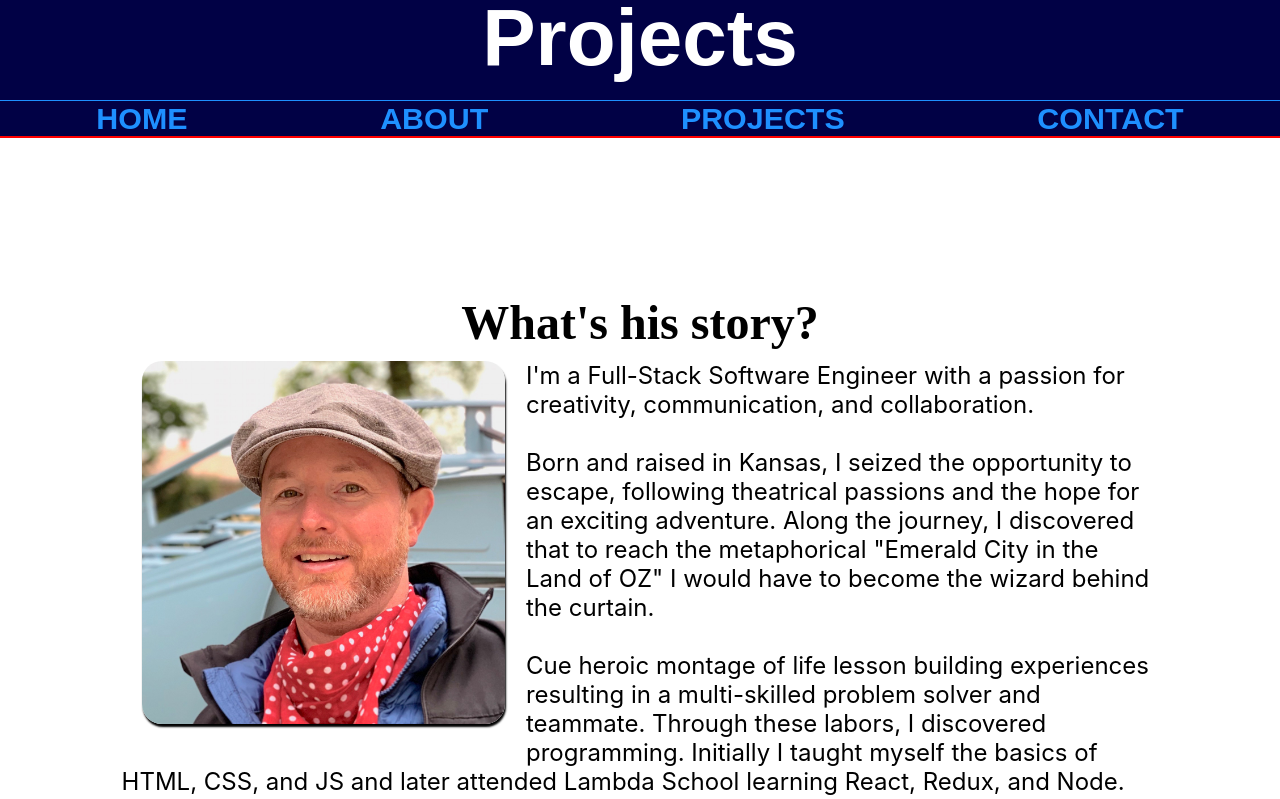
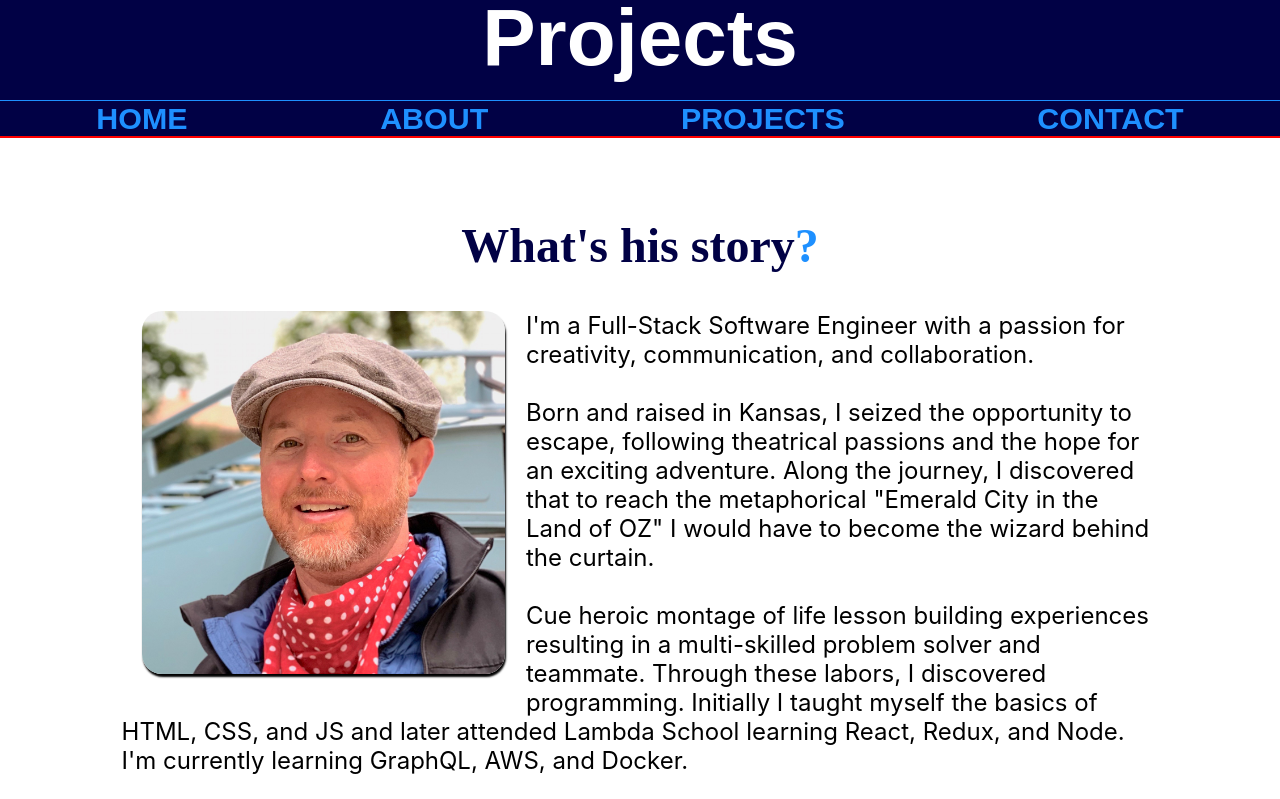
Before and after one commit to J2Macwilliams/NewPortfolio, a React (Create React App) app: page / in a window 1280 px wide. Shown: the part 700-1499 px from the top of the page. Built offline with nearby package versions, Linux system fonts and the light colour scheme.

Commit message:
clean up about title

```diff
--- a/src/Components/About.js
+++ b/src/Components/About.js
@@ -5,7 +5,9 @@ import "./Style/About.css"
 const About = () => {
   return (
     <div id="about">
-      <h1>What's his story?</h1>
+      <div className="about">
+      <h1>What's his story</h1>
+      <h1>?</h1></div>
       <div className="storyBox">
         <img className="myPhoto" src={ Jeremy } alt="Jeremy" />
         <p className="blurb"> I'm a Full-Stack Software Engineer with a passion for creativity, communication, and collaboration.<br /><br />
--- a/src/Components/Style/About.css
+++ b/src/Components/Style/About.css
@@ -1,6 +1,6 @@
 #about{
   padding:0 5%;
-  margin-top: 5%;
+
   min-height:100vh;
   display:flex;
   flex-direction:column;
@@ -9,14 +9,21 @@
 
 }
 
+.about {
+  display:flex;
+  margin-bottom: 3%;
+}
 
 
-#about h1{
+.about h1{
   font-size:3rem;
   font-family: "Merriweather", serif;
   margin-bottom: 1%;
   padding: 0;
-
+  color: var(--dark)
+}
+.about h1:nth-child(2){
+  color: var(--med)
 }
 .storyBox{
   padding: 0 5%;
@@ -50,9 +57,9 @@
 
 @media only screen and (max-width: 468px){
 
-  /* .storyBox{
-    padding: 0;
-  } */
+  #about h1 {
+    font-size: 2.5rem;
+  }
   .greet{
     margin-top: 15% ;
     font-size:1.8rem;
```
